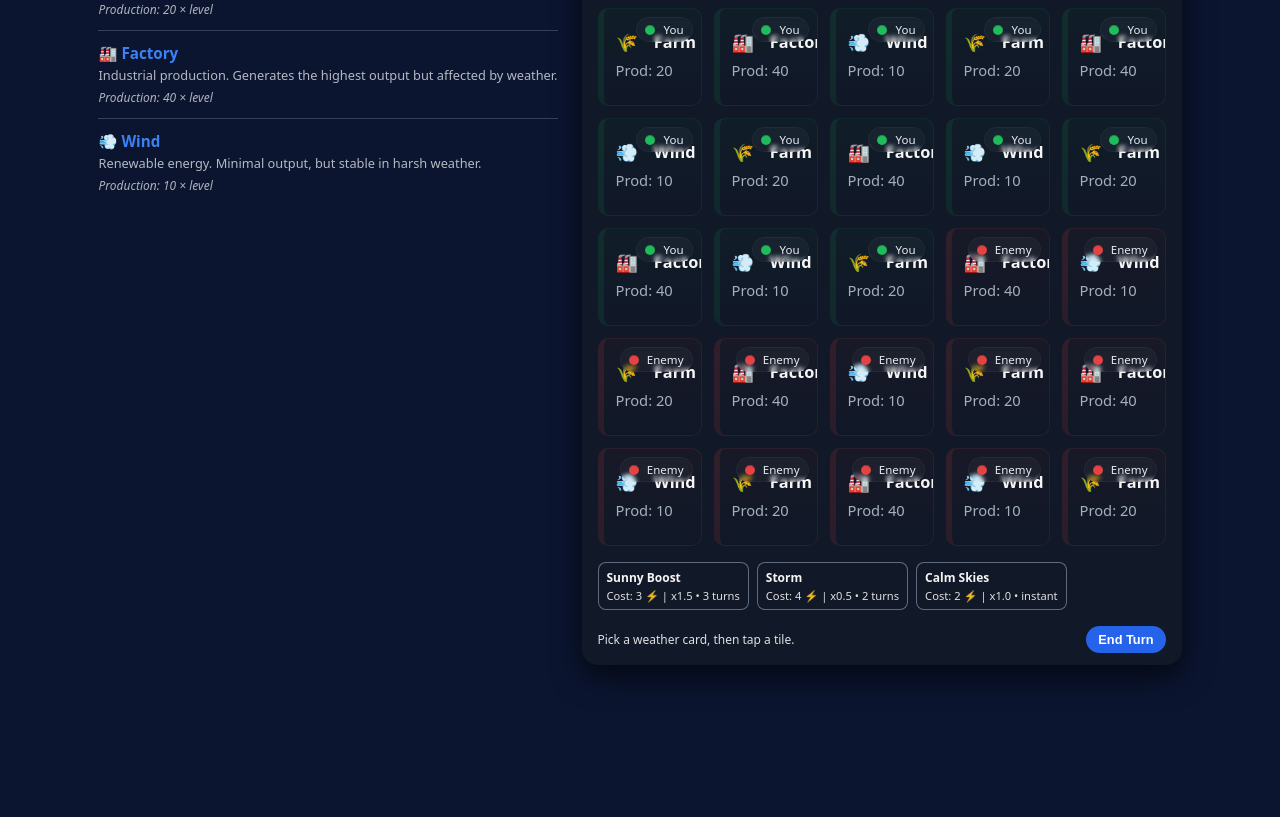
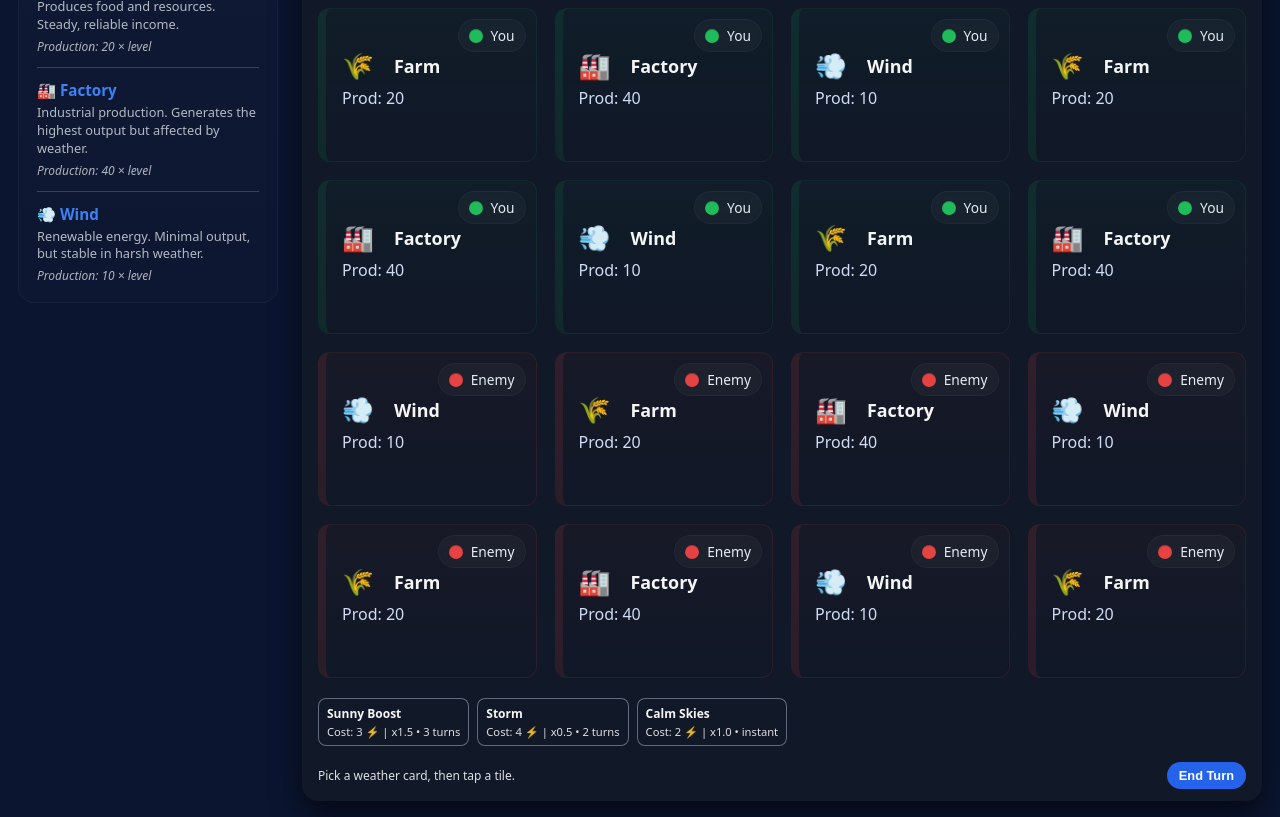
Before and after one commit to pdepape/WeatherWars, a plain HTML site: page index.html in a window 1280 px wide. Shown: the part 97-914 px from the top of the page. Before the commit the page ends 832 px from the top, so only its background shows below. Drawn offline with Linux system fonts and the light colour scheme.

Commit message:
Fixes #4

```diff
--- a/index.html
+++ b/index.html
@@ -25,10 +25,20 @@
       border-radius: 16px;
       padding: 16px 16px 12px;
       box-shadow: 0 12px 30px rgba(0, 0, 0, 0.6);
-      width: 600px;
+      width: 960px;
       max-width: 95vw;
       box-sizing: border-box;
       flex-shrink: 0;
+    }
+
+    .sidebar {
+      width: 260px;
+      flex-shrink: 0;
+      border: 1px solid rgba(148, 163, 184, 0.06);
+      padding: 18px;
+      box-sizing: border-box;
+      border-radius: 16px;
+      background: linear-gradient(180deg, rgba(255,255,255,0.02), rgba(255,255,255,0.01));
     }
 
     .sidebar-title {
@@ -91,21 +101,22 @@
 
     .board {
       display: grid;
-      grid-template-columns: repeat(5, 1fr);
-      gap: 12px;
-      margin-bottom: 12px;
+      grid-template-columns: repeat(4, 1fr);
+      gap: 18px;
+      margin-bottom: 16px;
+      align-items: stretch;
     }
 
     .tile {
-      background: linear-gradient(180deg, #0f1724, #111827);
-      border-radius: 10px;
-      padding: 12px;
+      background: linear-gradient(180deg, #0b1220, #0f1724);
+      border-radius: 12px;
+      padding: 16px;
       text-align: left;
       cursor: pointer;
-      transition: transform 0.08s ease, box-shadow 0.08s ease, background 0.15s ease;
-      border: 1px solid rgba(148, 163, 184, 0.08);
-      font-size: 1rem;
-      min-height: 72px;
+      transition: transform 0.08s ease, box-shadow 0.08s ease, background 0.12s ease;
+      border: 1px solid rgba(148, 163, 184, 0.06);
+      font-size: 1.05rem;
+      min-height: 120px;
       display: flex;
       flex-direction: column;
       justify-content: center;
@@ -114,13 +125,13 @@
     }
 
     .tile.player {
-      border-left: 6px solid rgba(22, 163, 74, 0.9);
+      border-left: 8px solid rgba(22, 163, 74, 0.95);
       background: linear-gradient(180deg, rgba(16,185,129,0.03), rgba(15,23,42,0.02));
       border-color: rgba(22, 163, 74, 0.12);
     }
 
     .tile.enemy {
-      border-left: 6px solid rgba(239, 68, 68, 0.9);
+      border-left: 8px solid rgba(239, 68, 68, 0.95);
       background: linear-gradient(180deg, rgba(239,68,68,0.03), rgba(15,23,42,0.02));
       border-color: rgba(239, 68, 68, 0.12);
     }
@@ -131,19 +142,19 @@
     }
 
     .tile-title {
-      font-weight: 600;
-      margin-bottom: 6px;
-      font-size: 1.02rem;
+      font-weight: 700;
+      margin-bottom: 8px;
+      font-size: 1.12rem;
       display: flex;
       align-items: center;
-      gap: 8px;
+      gap: 10px;
     }
 
     .tile-prod {
-      font-size: 0.92rem;
-      opacity: 0.8;
-      margin-bottom: 4px;
-      color: #cbd5e1;
+      font-size: 1rem;
+      opacity: 0.95;
+      margin-bottom: 8px;
+      color: #dbe7ff;
     }
 
     .tile-effects {
@@ -155,23 +166,23 @@
     /* Owner badge + building icon */
     .owner-badge {
       position: absolute;
-      top: 8px;
-      right: 8px;
+      top: 10px;
+      right: 10px;
       display: inline-flex;
       gap: 8px;
       align-items: center;
-      padding: 4px 8px;
+      padding: 6px 10px;
       border-radius: 999px;
       background: rgba(255,255,255,0.03);
       border: 1px solid rgba(255,255,255,0.04);
-      font-size: 0.72rem;
+      font-size: 0.86rem;
       color: #e6edf3;
       backdrop-filter: blur(2px);
     }
 
     .owner-dot {
-      width: 10px;
-      height: 10px;
+      width: 14px;
+      height: 14px;
       display: inline-block;
       border-radius: 50%;
       box-shadow: 0 1px 0 rgba(0,0,0,0.25) inset;
@@ -181,10 +192,11 @@
     .owner-dot.enemy  { background: rgba(239,68,68,0.95); }
 
     .building-icon {
-      font-size: 1.12rem;
-      margin-right: 8px;
+      font-size: 1.6rem;
+      margin-right: 10px;
       display: inline-block;
       vertical-align: middle;
+      line-height: 1;
     }
 
     .cards {
@@ -373,10 +385,11 @@
     turn = 1;
     selectedCardId = null;
 
-    // 5x5 board of tiles
+    // 4x4 board of tiles (4 columns x 4 rows)
     tiles = [];
-    for (let i = 0; i < 25; i++) {
-      const owner = i < 13 ? Owner.PLAYER : Owner.ENEMY;
+    for (let i = 0; i < 16; i++) {
+      // balanced: first half -> player, second half -> enemy
+      const owner = i < 8 ? Owner.PLAYER : Owner.ENEMY;
       const buildingType = (i % 3 === 0)
         ? BuildingType.FARM
         : (i % 3 === 1)
```
